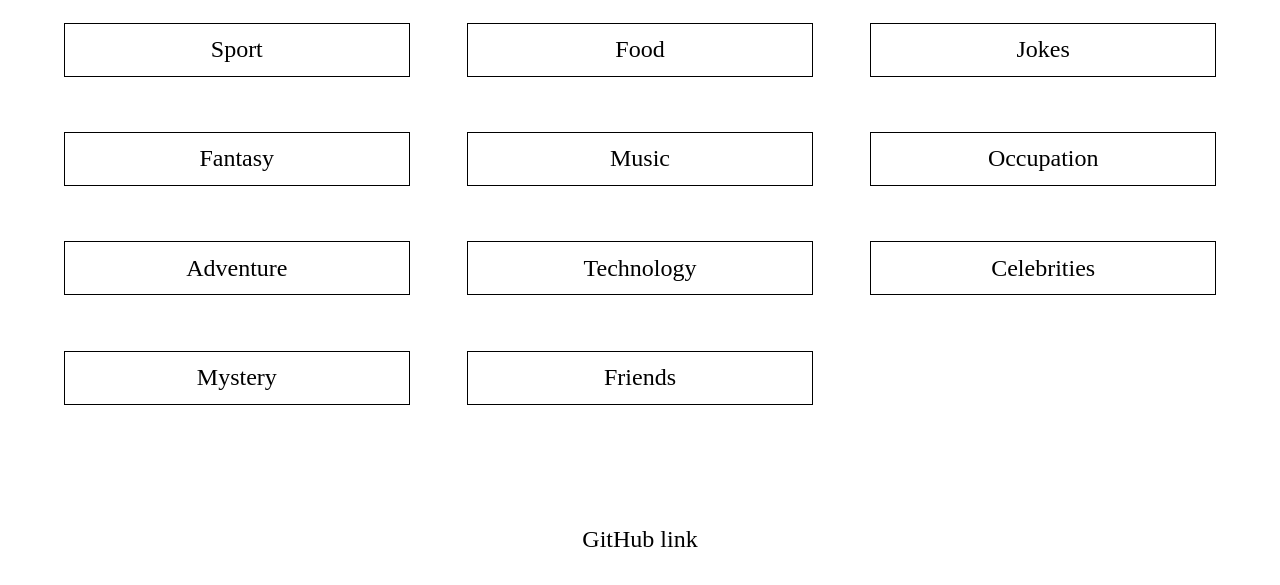
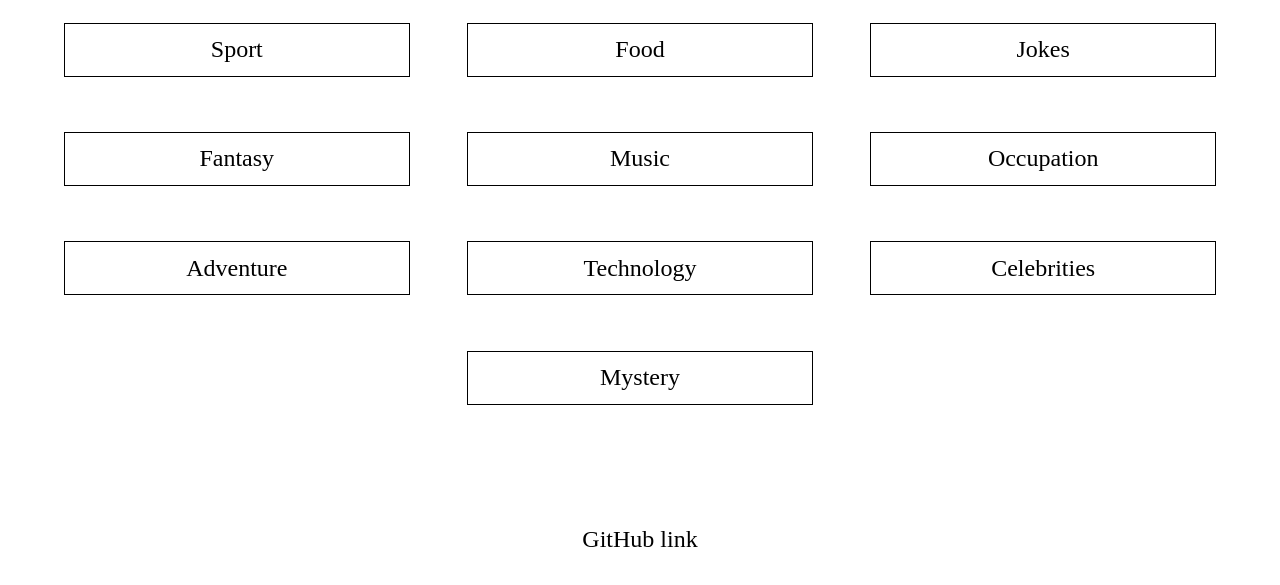
Before and after one commit to chingu-voyages/v43-tier1-team-04, a plain HTML site: page home.html in a window 1280 px wide. Shown: the part 207-792 px from the top of the page. Drawn offline with Linux system fonts and the light colour scheme.

Commit message:
removed Friends for the moment since there are no easy stories

```diff
--- a/home.html
+++ b/home.html
@@ -29,7 +29,6 @@
                 <div class="main-content__section-block" id="Technology-category">Technology</div>
                 <div class="main-content__section-block" id="Celebrities-category">Celebrities</div>
                 <div class="main-content__section-block" id="Mystery-category">Mystery</div>
-                <div class="main-content__section-block" id="Friends-category">Friends</div>
             </section>
         </main>
         <footer class="footer">
```
